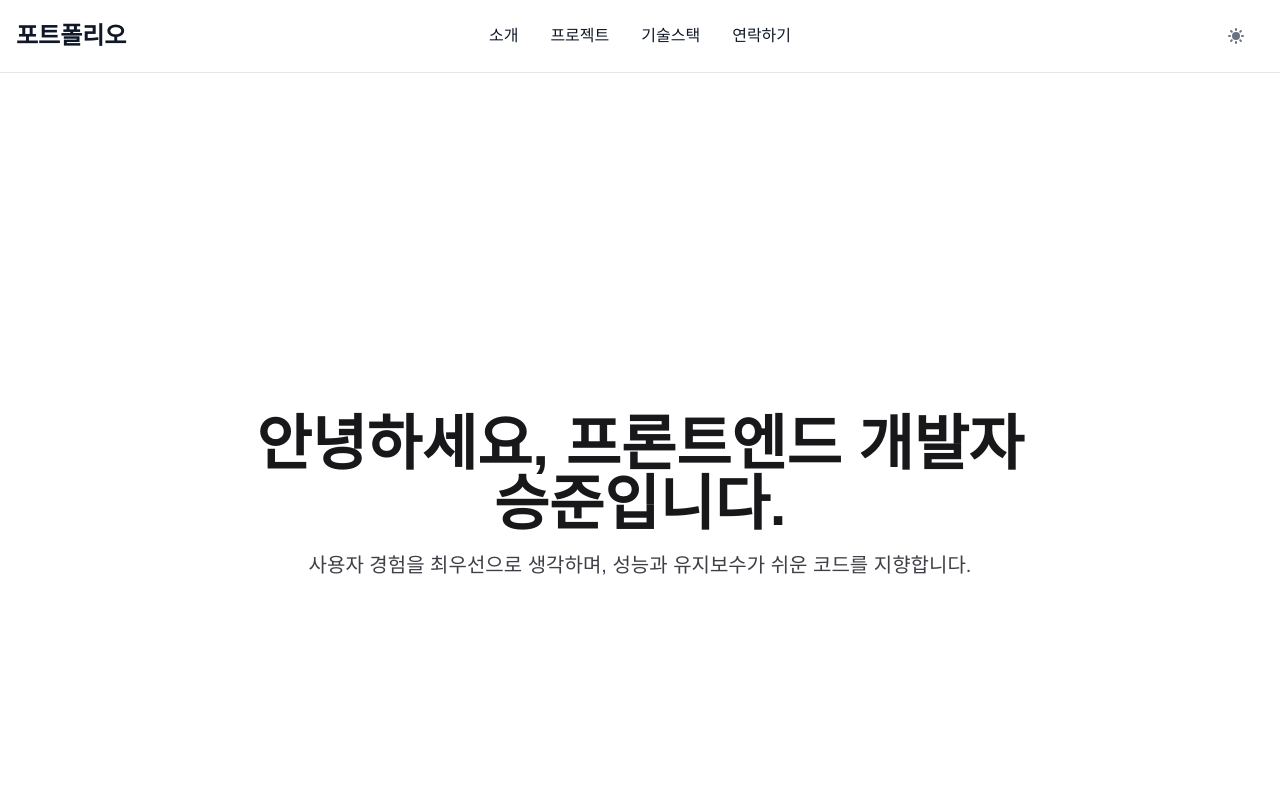
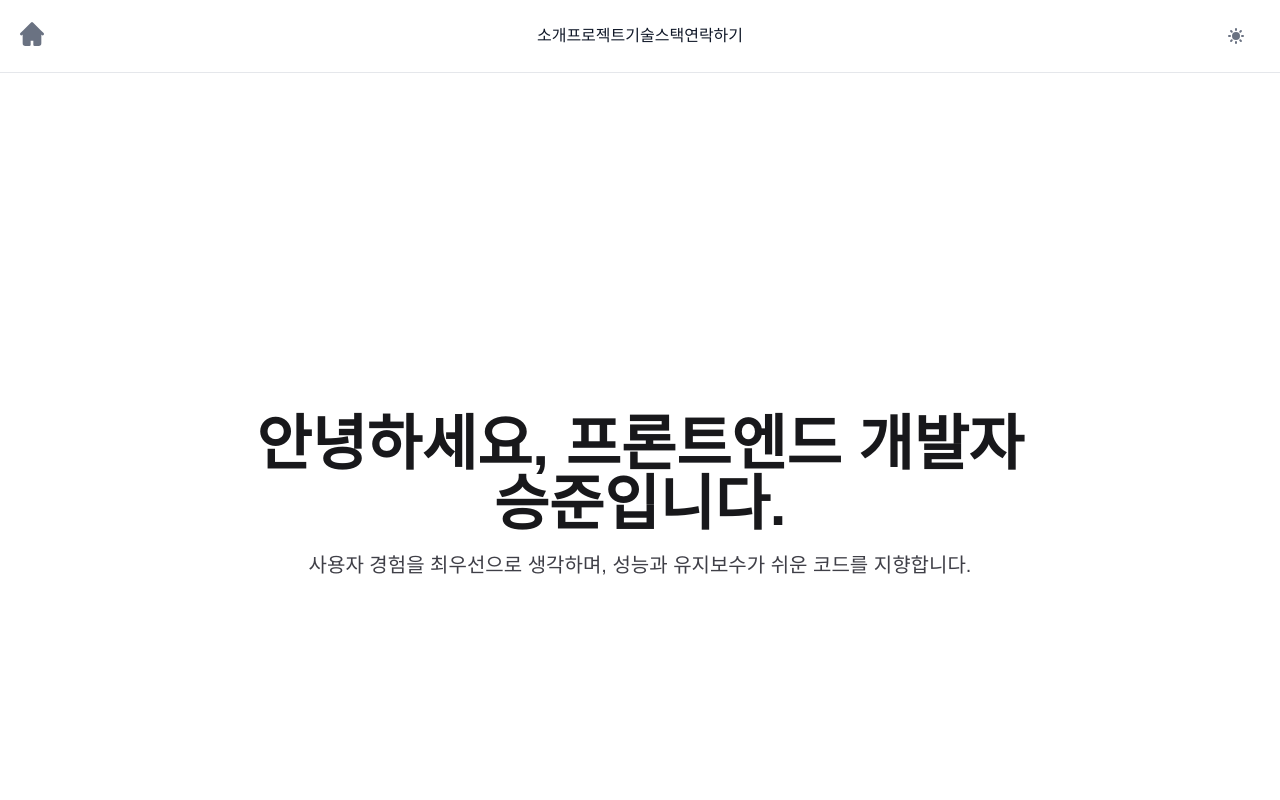
Before and after one commit to HTML-is-a-programming-language/frontend-portfolio, a Next.js app: page / in a window 1280 px wide. Shown: the top 800 px of the page. Built offline with nearby package versions, Linux system fonts and the light colour scheme.

Commit message:
style: 헤더 스타일 수정

```diff
--- a/src/components/Header.tsx
+++ b/src/components/Header.tsx
@@ -10,7 +10,9 @@ export default function Header() {
     return (
         <header className="max-w-screen-xl flex flex-wrap items-center justify-between gap-8 mx-auto p-4 bg-white border-gray-200 dark:bg-gray-900 sticky top-0 z-50 border-b">
             <Link href="/" className="flex items-center space-x-3 rtl:space-x-reverse shrink-0">
-                <h1 className="self-center text-2xl font-semibold whitespace-nowrap text-gray-900 dark:text-white">포트폴리오</h1>
+                <svg className="w-8 h-8 mb-1 text-gray-500 dark:text-gray-400 group-hover:text-blue-600 dark:group-hover:text-blue-500" xmlns="http://www.w3.org/2000/svg" width="24" height="24" fill="currentColor" viewBox="0 0 24 24">
+                    <path fill-rule="evenodd" d="M11.293 3.293a1 1 0 0 1 1.414 0l6 6 2 2a1 1 0 0 1-1.414 1.414L19 12.414V19a2 2 0 0 1-2 2h-3a1 1 0 0 1-1-1v-3h-2v3a1 1 0 0 1-1 1H7a2 2 0 0 1-2-2v-6.586l-.293.293a1 1 0 0 1-1.414-1.414l2-2 6-6Z" clip-rule="evenodd"/>
+                </svg>
             </Link>
             <nav className="flex flex-wrap items-center justify-between gap-2">
                 <div className="flex md:order-2 sm:gap-2 lg:gap-4">
@@ -40,7 +42,7 @@ export default function Header() {
                         ].join(" ")}
                     id="navbar-nav"
                 >
-                    <ul className="flex flex-col justify-center gap-8 p-4 md:p-0 font-medium border border-gray-100 rounded-lg bg-gray-50 rtl:space-x-reverse md:flex-row md:mt-0 md:border-0 md:bg-white dark:bg-gray-800 md:dark:bg-gray-900 dark:border-gray-700">
+                    <ul className="flex flex-col justify-center p-4 md:p-0 font-medium border border-gray-100 rounded-lg bg-gray-50 rtl:space-x-reverse md:flex-row md:mt-0 md:border-0 md:bg-white dark:bg-gray-800 md:dark:bg-gray-900 dark:border-gray-700">
                         <li>
                             <a href="#" className="block py-2 px-3 text-gray-900 rounded-sm hover:bg-gray-100 md:hover:bg-transparent md:hover:text-blue-700 md:p-0 md:dark:hover:text-blue-500 dark:text-white dark:hover:bg-gray-700 dark:hover:text-white md:dark:hover:bg-transparent dark:border-gray-700" aria-current="page">소개</a>
                         </li>
```
